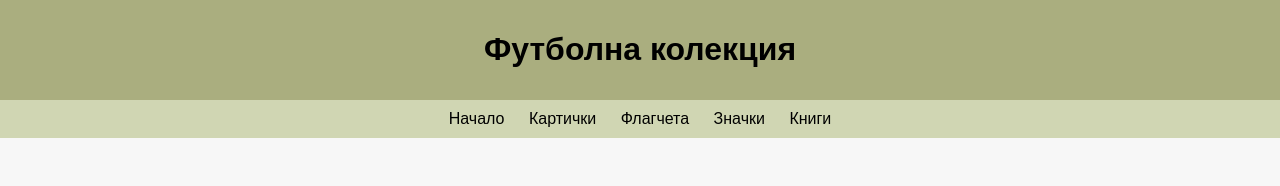
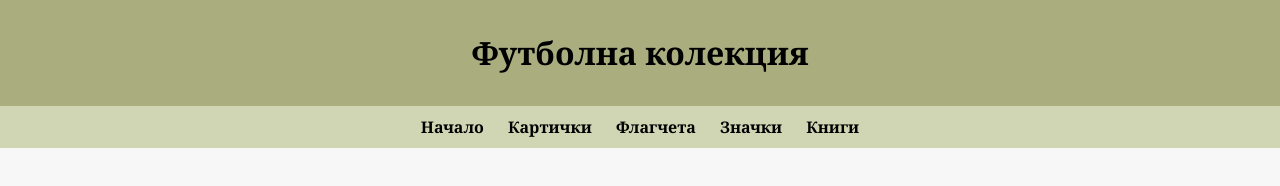
Before and after one commit to Sash0G/football-collection-site, a plain HTML site: page index.html in a window 1280 px wide. Drawn offline with Linux system fonts and the light colour scheme.

Commit message:
First Commit

```diff
--- a/style.css
+++ b/style.css
@@ -1,10 +1,13 @@
 body {
-  font-family: Arial, sans-serif;
+  font-family: Georgia;
+  font-weight: bold;
   margin: 0;
   padding: 0;
   background-color: #F7F7F7;
 }
 header {
+  font-family: Georgia;
+  font-weight: bold;
   background-color: #AAAE7F;
   color: #000;
   padding: 10px 20px;
@@ -24,6 +27,8 @@ nav a:hover {
   text-decoration: underline;
 }
 .title {
+  font-family: Georgia;
+  font-weight: bold;
   text-align: center;
   color: #000000;
 }
```
